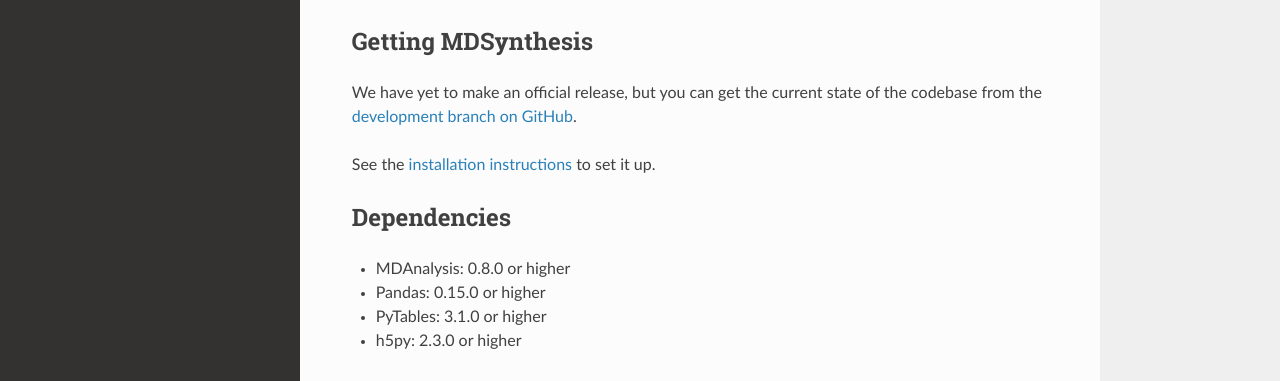
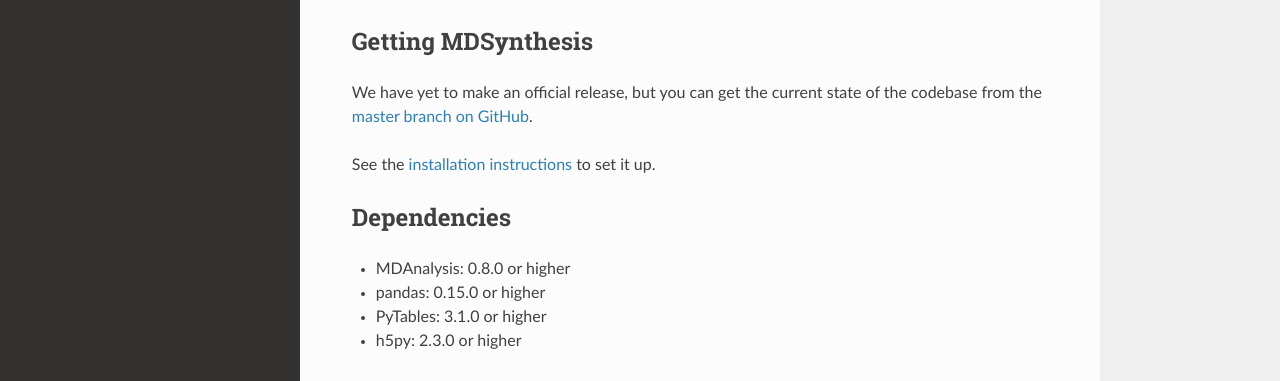
Before and after one commit to datreant/datreant, a Sphinx documentation site: the page built from docs/index.rst, in a window 1280 px wide and 900 px high, scrolled down 808 px. Shown: the part 369-750 px from the top of the window. Built offline with Sphinx 7.4.7 and the Read the Docs theme 2.0.0, drawn with Linux system fonts in a browser that asks for light colours; pages that are not in the unit, such as notebooks, are missing from menus.

Commit message:
Master is generally more stable than develop.
Though that the moment they are mostly the same at all times.

```diff
--- a/docs/index.rst
+++ b/docs/index.rst
@@ -56,7 +56,7 @@
 Getting MDSynthesis
 ===================
 We have yet to make an official release, but you can get the current state
-of the codebase from the `development branch on GitHub
+of the codebase from the `master branch on GitHub
 <https://github.com/dotsdl/MDSynthesis>`__.
 
 See the :doc:`installation instructions <install>` to set it up.
@@ -64,7 +64,7 @@
 Dependencies
 ============
 * MDAnalysis: 0.8.0 or higher
-* Pandas: 0.15.0 or higher
+* pandas: 0.15.0 or higher
 * PyTables: 3.1.0 or higher
 * h5py: 2.3.0 or higher
 
```
